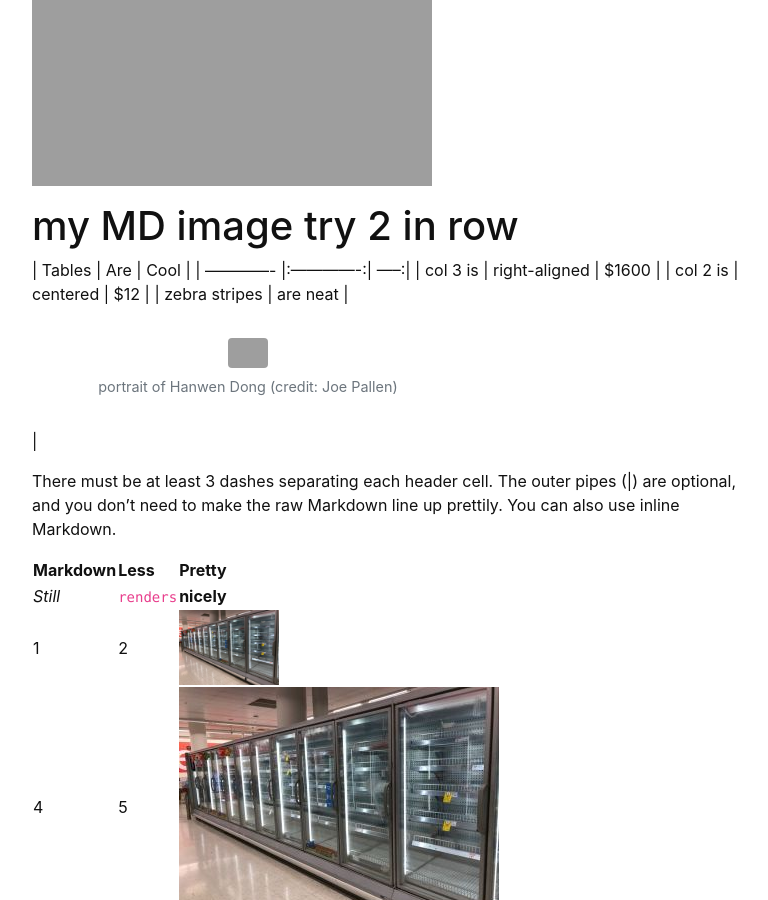
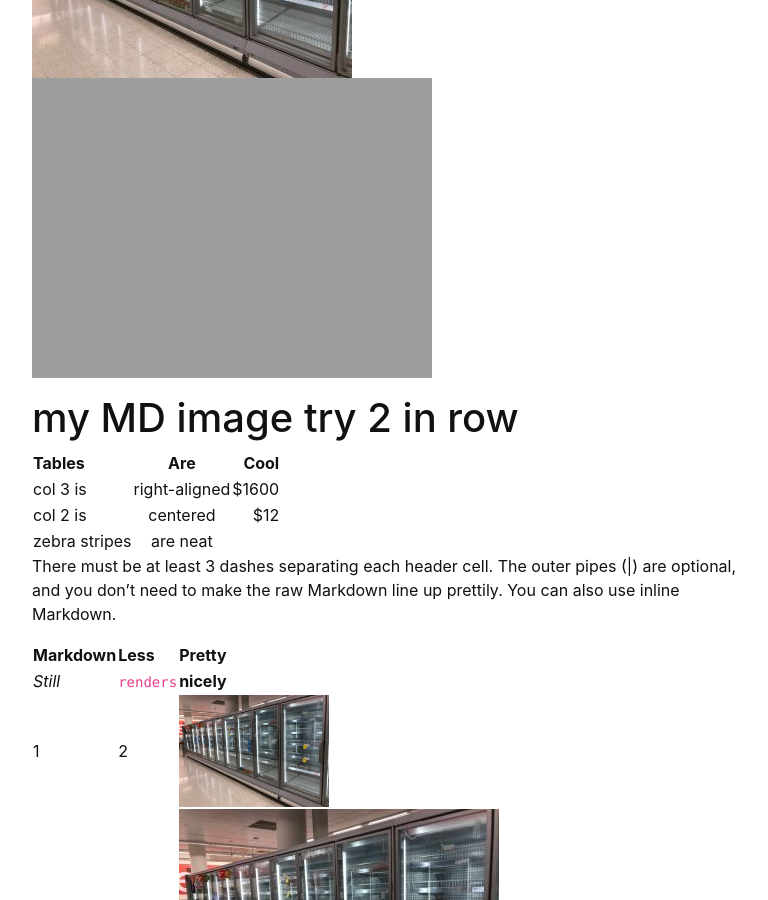
Before and after one commit to DickTurpshead/highway-wobbly, a Jekyll site: the page built from index.md, in a window 1280 px wide and 900 px high, scrolled down 1221 px. Shown: the whole window, without its empty margins (248-1016 px from the left). Built offline with Jekyll 4.4.1, drawn with Linux system fonts in a browser that asks for light colours.

Commit message:
Update index.md

```diff
--- a/index.md
+++ b/index.md
@@ -7,20 +7,28 @@ layout: default
 
 {% include figure.html img="HD_portrait.jpg" alt="portrait of Hanwen Dong" caption="portrait of Hanwen Dong (credit: Joe Pallen)" width="50%" %}
 
+<br/>
+<br/>
 
+<img src="https://dickturpshead.github.io/highway-wobbly/images/empty-freezer.jpg" alt="fridges in Coles" width="300"/>
 <img src="https://dickturpshead.github.io/highway-wobbly/images/empty-freezer.jpg" alt="fridges in Coles" width="300"/>
 
 # my working image
 
+<br/>
+<br/>
 
 
 <img src="https://dickturpshead.github.io/highway-wobbly/images/empty-freezer.jpg" alt="fridges in Coles" width=50%/>
 [comment]: <> (try %age but doesnt work)
 # not working image
 
+<br/>
+<br/>
 
 
-![my-image](https://dickturpshead.github.io/highway-wobbly/images/empty-freezer-sm-sm.jpg) ![my-image](https://dickturpshead.github.io/highway-wobbly/images/empty-freezer-sm=sm.jpg)
+![my-image](https://dickturpshead.github.io/highway-wobbly/images/empty-freezer-sm-sm.jpg)
+![my-image](https://dickturpshead.github.io/highway-wobbly/images/empty-freezer-sm=sm.jpg)
 
 # my MD image try 2 in row
 
@@ -32,7 +40,7 @@ layout: default
 | ------------- |:-------------:| -----:|
 | col 3 is      | right-aligned | $1600 |
 | col 2 is      | centered      |   $12 |
-| zebra stripes | are neat      |   {% include figure.html img="HD_portrait.jpg" alt="portrait of Hanwen Dong" caption="portrait of Hanwen Dong (credit: Joe Pallen)" width="10%" %} |
+| zebra stripes | are neat      |
 
 There must be at least 3 dashes separating each header cell.
 The outer pipes (|) are optional, and you don't need to make the
@@ -41,5 +49,5 @@ raw Markdown line up prettily. You can also use inline Markdown.
 Markdown | Less | Pretty
 --- | --- | ---
 *Still* | `renders` | **nicely**
-1 | 2 | <img src="https://dickturpshead.github.io/highway-wobbly/images/empty-freezer.jpg" alt="fridges in Coles" width="100"/>
+1 | 2 | <img src="https://dickturpshead.github.io/highway-wobbly/images/empty-freezer.jpg" alt="fridges in Coles" width="150"/>
 4 | 5 | ![my-image](https://dickturpshead.github.io/highway-wobbly/images/empty-freezer-sm-sm.jpg)
```
